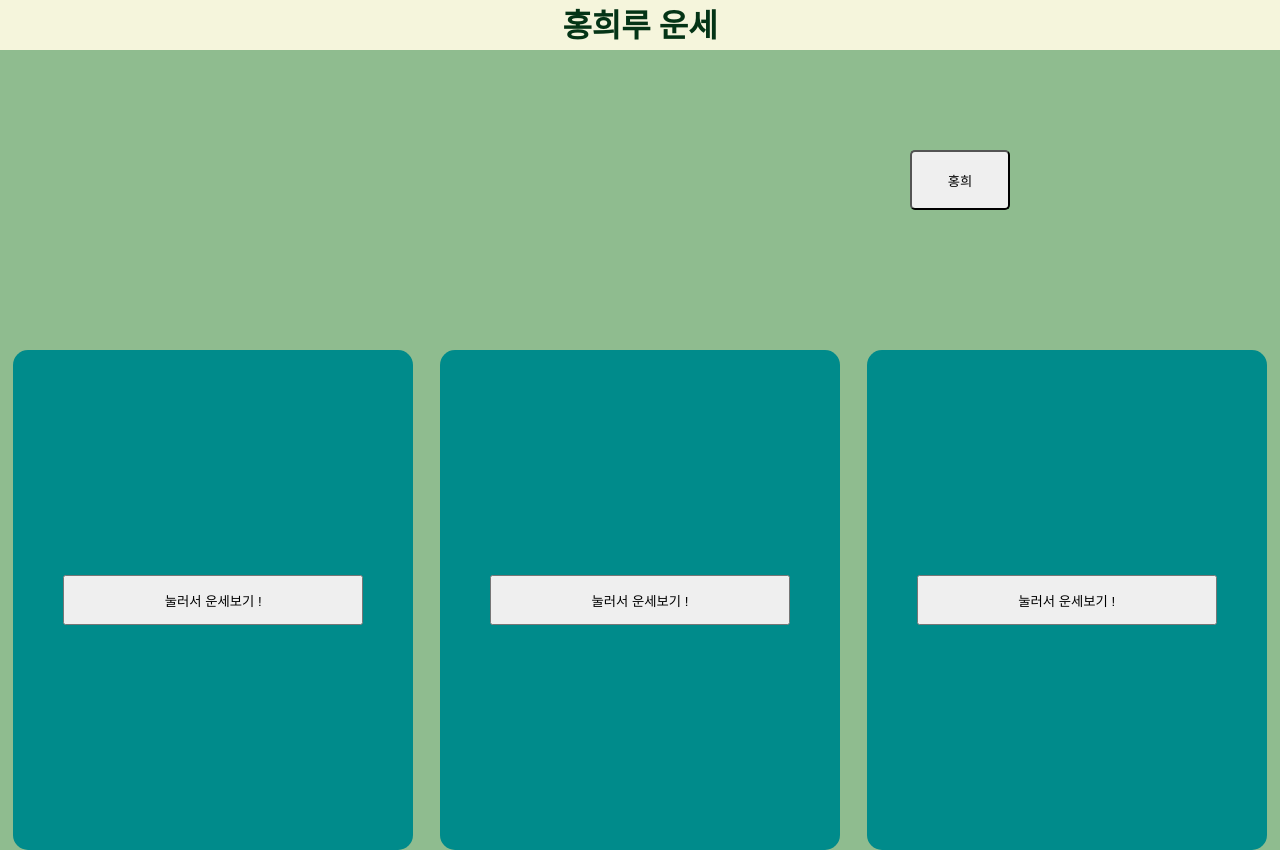
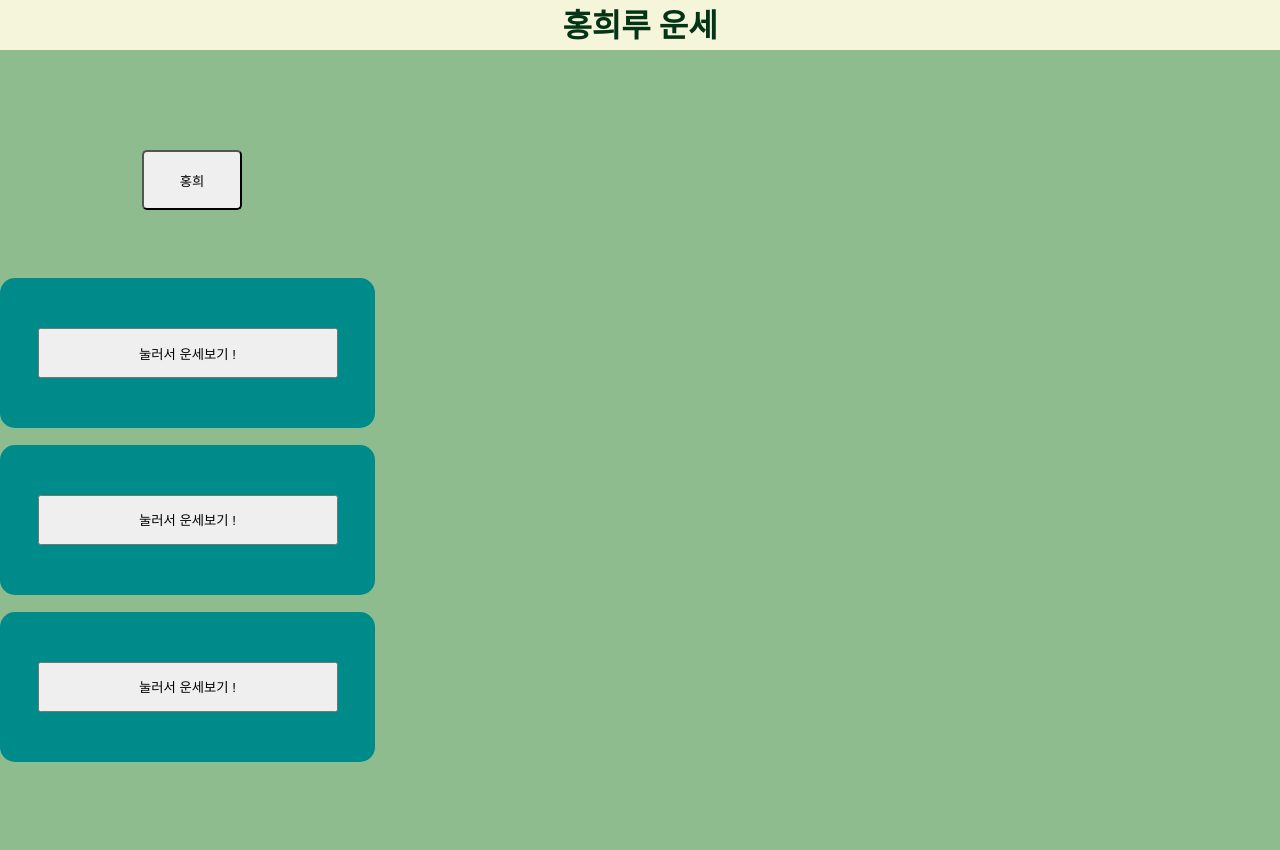
Before and after one commit to hongmin-JIN/hongmin-JIN.github.io, a plain HTML site: page index.html in a window 1280 px wide. Both pictures are taken after a click on the button "홍희". After the commit the page ends 800 px from the top, so only its background shows below. Drawn offline with Linux system fonts and the light colour scheme.

Commit message:
미디어쿼리

```diff
--- a/index.html
+++ b/index.html
@@ -92,6 +92,48 @@
       border-radius: 15px;
       padding-top:30px;
     }
+    @media screen and (max-width: 1400px) {
+      .head{
+        width: 100%;
+      }
+      .header{
+        height: 220px;
+      }
+      .mainButton{
+        position: absolute;
+        left: 0;
+        margin-left: 142px;
+      }
+      .section{
+        display: flex;
+        flex-direction: column;
+      }
+      .sectionLeft{
+        width: 375px;
+        height: 100px;
+        padding-top: 50px;
+      }
+      .sectionMiddle{
+        width: 375px;
+        height: 100px;
+        padding-top: 50px;
+      }
+      .sectionRight{
+        width: 375px;
+        height: 100px;
+        padding-top: 50px;
+      }
+      #modal{
+        position: absolute;
+        left: 65px;
+        width:250px;
+        font-weight: bold;
+        font-size: 20px;
+      }
+      .section button{
+        transform: none;
+      }
+    }
   </style>
 </head>
 <body>
@@ -120,12 +162,13 @@
     var sectionRight = document.getElementById('sectionRight');
     var modal = document.getElementById('modal');
     var modalWrap = document.getElementById('modalWrap');
-    var items = ['운수좋음', '운수보통', '운수안좋음', '운수매우좋음', '운수매우안좋음 ', '그냥 볼 것도 없음', '생각보다 괜찮음', '차조심', '물조심', '얼굴조심', '운수 안좋은데 바지 벗고 춤추면 운수 좋아짐', '밥 먹다가 사래 걸림'];
+    var items = ['운수좋음', '운수보통', '운수안좋음', '운수매우좋음', '운수매우안좋음 ', '그냥 볼 것도 없음', '생각보다 괜찮음', '차조심', '물조심', '얼굴조심', '운수 안좋은데 바지 벗고 춤추면 운수 좋아짐', '밥 먹다가 사래 걸림', '사랑받기 좋은 날'];
     var result = items.length;
     var check = false;
     var buttonLeft = document.createElement('button');
     var buttonMiddle = document.createElement('button');
     var buttonRight = document.createElement('button');
+
 
     mainButton.addEventListener('click', function(){
 
@@ -142,17 +185,17 @@
       }
 
       buttonLeft.addEventListener('click', function(){
-        const rand_0_10 = Math.floor(Math.random() * result);
+        const rand_0_12 = Math.floor(Math.random() * result);
         modal.innerHTML = (items[rand_0_10]);
         modalWrap.classList.add('active')
       })
       buttonMiddle.addEventListener('click', function(){
-        const rand_0_10 = Math.floor(Math.random() * result);
+        const rand_0_12 = Math.floor(Math.random() * result);
         modal.innerHTML = (items[rand_0_10]);
         modalWrap.classList.add('active')
       })
       buttonRight.addEventListener('click', function(){
-        const rand_0_10 = Math.floor(Math.random() * result);
+        const rand_0_12 = Math.floor(Math.random() * result);
         modal.innerHTML = (items[rand_0_10]);
         modalWrap.classList.add('active')
       })
```
